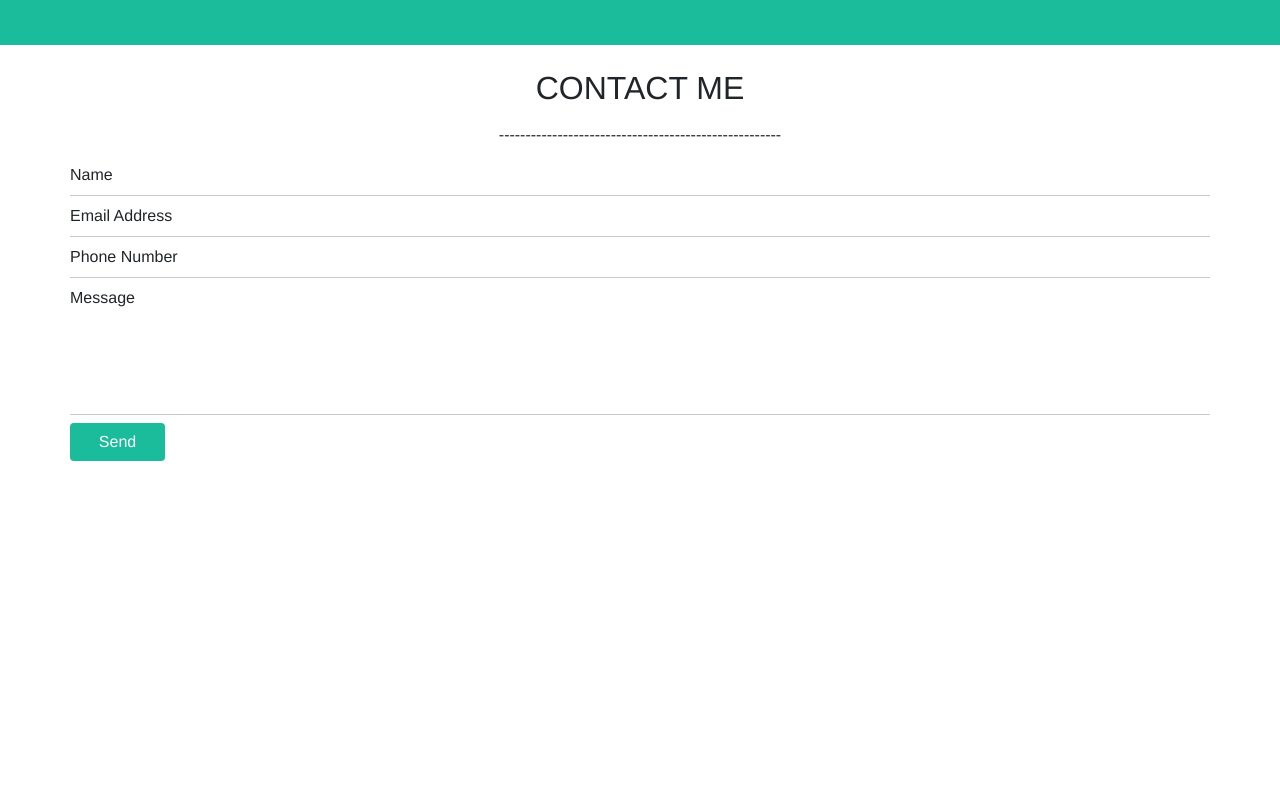
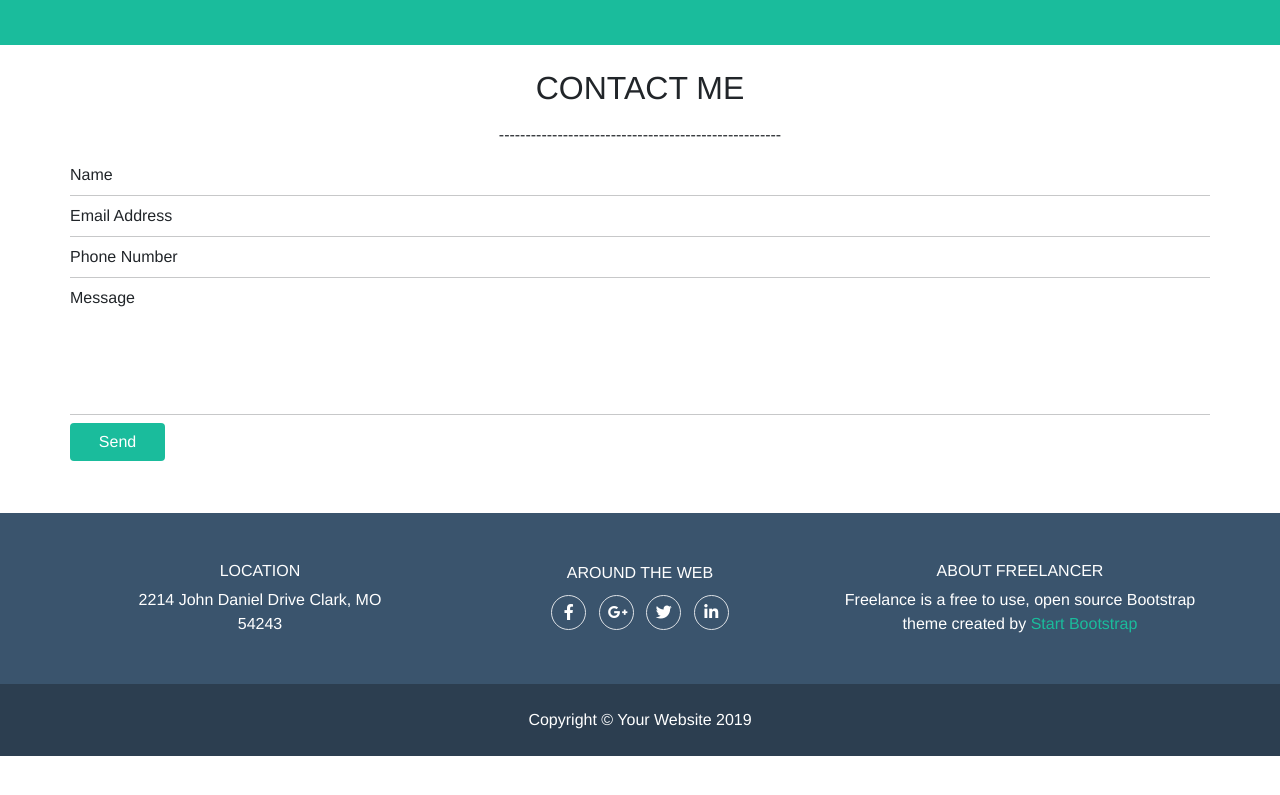
Before and after one commit to DarioBosco/html-css-bootstrap-freelancer, a plain HTML site: page index.html in a window 1280 px wide. Shown: the part 1309-2104 px from the top of the page. After the commit the page ends 2065 px from the top, so only its background shows below. Drawn offline with nearby package versions, Linux system fonts and the light colour scheme.

Commit message:
Footer completato

```diff
--- a/css/style.css
+++ b/css/style.css
@@ -37,8 +37,26 @@ span.ps-0:nth-child(7) {
 /* Fine Main */
 /* -------------------------------------------------- */
 /* Inizio Footer */
-footer {
-	height: 500px;
+#top-footer,
+#bottom-footer {
+	color: #fff;
+}
+
+#top-footer {
+	background: #3a546d;
+}
+
+#bottom-footer {
+	background: #2c3e50;
+}
+
+#footer-socials i {
+	height: 35px;
+	width: 35px;
+}
+
+#footer-about a {
+	color: #1abc9c;
 }
 /* Fine Footer */
 /* -------------------------------------------------- */
@@ -47,11 +65,6 @@ footer {
 	background: lightblue;
 }
 
-.spacer {
-	height: 5px;
-	width: auto;
-}
-
 .image-box.rounded {
 	height: 200px;
 }
--- a/index.html
+++ b/index.html
@@ -123,7 +123,7 @@
 						<hr class="mt-2 mb-2" />
 						<span class="ps-0">Message</span>
 						<hr class="mt-2 mb-2" />
-						<button type="button" class="btn col-1">Send</button>
+						<button type="button" class="btn col-1 mb-5">Send</button>
 					</div>
 				</div>
 			</section>
@@ -132,7 +132,42 @@
 		<!-- Fine Main -->
 
 		<!-- Inizio Footer -->
-		<footer></footer>
+		<footer>
+			<div id="top-footer" class="container-fluid">
+				<div class="container">
+					<div class="row justify-content-center align-items-center text-center pt-5 pb-5">
+						<div id="footer-location" class="col-4">
+							<h6>LOCATION</h6>
+							<p class="m-0">2214 John Daniel Drive Clark, MO<br />54243</p>
+						</div>
+
+						<div id="footer-socials" class="col">
+							<h6>AROUND THE WEB</h6>
+							<i class="fab fa-facebook-f border rounded-circle p-2 m-1"></i>
+							<i class="fab fa-google-plus-g border rounded-circle p-2 m-1"></i>
+							<i class="fab fa-twitter border rounded-circle p-2 m-1"></i>
+							<i class="fab fa-linkedin-in border rounded-circle p-2 m-1"></i>
+						</div>
+
+						<div id="footer-about" class="col">
+							<h6>ABOUT FREELANCER</h6>
+							<p class="m-0">
+								Freelance is a free to use, open source Bootstrap theme created by
+								<span><a class="text-decoration-none" href="https://getbootstrap.com/">Start Bootstrap</a></span>
+							</p>
+						</div>
+					</div>
+				</div>
+			</div>
+
+			<div id="bottom-footer" class="container-fluid">
+				<div class="container">
+					<div class="row text-center p-4">
+						<span class="">Copyright &copy; Your Website 2019</span>
+					</div>
+				</div>
+			</div>
+		</footer>
 		<!-- Fine Footer -->
 
 		<!-- Importazione JS per Bootstrap 5.0.2 -->
```
